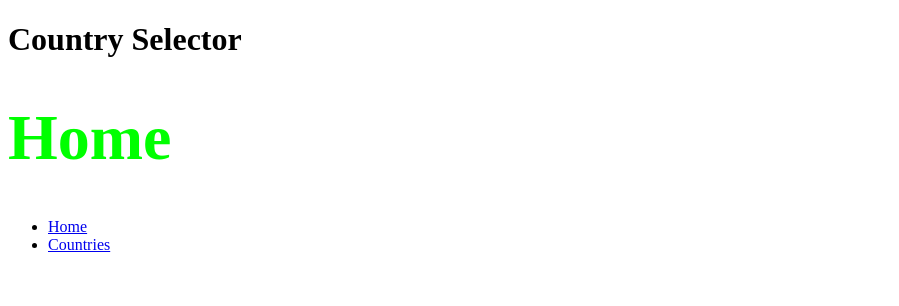
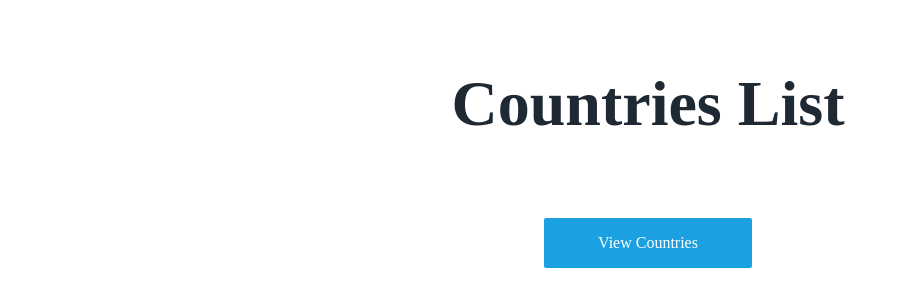
Before and after one commit to SenhorLion/sb-code-challenge, a React (Create React App) app in the folder front-end/: page / in a window 1280 px wide. Shown: the top 306 px of the page, without its empty margins (0-899 px from the left). Built offline with nearby package versions, Linux system fonts and the light colour scheme.

Commit message:
feat: Add countries route to render mock data, refactor and add styled-components

```diff
--- a/front-end/src/components/App.js
+++ b/front-end/src/components/App.js
@@ -1,14 +1,24 @@
 import React from 'react';
+import styled from 'styled-components';
 import Routes from '../routes';
+import { TitleH1 } from './Text';
+
+const AppDiv = styled.div`
+  display: flex;
+  flex: 1;
+  flex-direction: column;
+  min-width: 100vw;
+  /* color: ${props => props.theme.colors.lightBlue}; */
+  background-color: white;
+  justify-content: center;
+`;
 
 const App = () => {
   return (
-    <div className="app">
-      <div>
-        <h1>Country Selector</h1>
-      </div>
+    <AppDiv className="app">
+      <TitleH1 center>Countries List</TitleH1>
       <Routes />
-    </div>
+    </AppDiv>
   );
 };
 
--- /dev/null
+++ b/front-end/src/components/Buttons/Button.js
@@ -0,0 +1,27 @@
+// import React from 'react';
+import { Link } from 'react-router-dom';
+import styled, { css } from 'styled-components';
+
+const Button = styled(Link)`
+  border-radius: 4px;
+  padding: 1em;
+  width: 11rem;
+  background: white;
+  color: ${props => props.theme.colors.primaryCyan};
+  border: 2px solid white;
+  text-align: center;
+  text-decoration: none;
+
+  ${props =>
+    props.primary &&
+    css`
+      background: ${props => props.theme.colors.primaryCyan};
+      color: white;
+
+      :hover {
+        background: ${props => props.theme.colors.primaryDarkCyan};
+      }
+    `};
+`;
+
+export default Button;
--- /dev/null
+++ b/front-end/src/components/Buttons/index.js
@@ -0,0 +1,3 @@
+import Button from './Button';
+
+export { Button };
--- /dev/null
+++ b/front-end/src/components/Country/CountryCard.js
@@ -0,0 +1,58 @@
+import React from 'react';
+import PropTypes from 'prop-types';
+import { Link } from 'react-router-dom';
+import styled from 'styled-components';
+import { renderLanguages } from '../../utils/renderLanguages';
+import { CardTitle } from '../Text';
+
+const CardLink = styled(Link)`
+  display: flex;
+  flex: 1;
+  flex-direction: column;
+  border: 1px solid ${props => props.theme.colors.lightGrey};
+  margin-bottom: 8px;
+  margin-left: 12px;
+  margin-right: 12px;
+  padding: 0.5em;
+  color: ${props => props.theme.colors.coolGrey};
+  text-decoration: none;
+`;
+
+// helper to render Array of languages
+
+const CountryCard = ({ country }) => {
+  return (
+    <CardLink to={`/countries/${country.code}`}>
+      <CardTitle>
+        <span>{country.emoji}</span>
+        {country.name}
+      </CardTitle>
+
+      <h3>
+        Code: <span>{country.code}</span>
+      </h3>
+      <h3>
+        Continent: <span>{country.continent.name}</span>
+      </h3>
+
+      <h3>Languages:</h3>
+      <span>{renderLanguages(country.languages)}</span>
+    </CardLink>
+  );
+};
+
+CountryCard.propTypes = {
+  country: PropTypes.shape({
+    code: PropTypes.string.isRequired,
+    name: PropTypes.string.isRequired,
+    native: PropTypes.string.isRequired,
+    continent: PropTypes.shape({
+      code: PropTypes.string.isRequired,
+      name: PropTypes.string.isRequired,
+    }).isRequired,
+    languages: PropTypes.array.isRequired,
+    emoji: PropTypes.string.isRequired,
+  }).isRequired,
+};
+
+export default CountryCard;
--- /dev/null
+++ b/front-end/src/components/Country/FilterCountryLinks.js
@@ -0,0 +1,42 @@
+import React from 'react';
+import PropTypes from 'prop-types';
+import styled from 'styled-components';
+import { FilterLink, SubTitle } from '../Text';
+
+const FilterLinkDiv = styled.div`
+  display: flex;
+  flex: 1;
+  flex-direction: column;
+  border: 1px solid ${props => props.theme.colors.lightBlue};
+  margin-top: 1em;
+  padding: 0.5em;
+  /* color: ${props => props.theme.colors.lightBlue}; */
+  justify-content: center;
+`;
+const CenterDiv = styled.div`
+  display: flex;
+  flex: 1;
+  align-self: center;
+  align-content: center;
+`;
+
+// TODO: For small screen use a dropdown list
+const FilterCountryLinks = ({ countries = [], color }) => {
+  return (
+    <FilterLinkDiv>
+      <SubTitle color={color}>Quick links:</SubTitle>
+      <CenterDiv>
+        {countries.map(country => (
+          <FilterLink href={`#${country.title}`}>{country.title}</FilterLink>
+        ))}
+      </CenterDiv>
+    </FilterLinkDiv>
+  );
+};
+
+FilterCountryLinks.propTypes = {
+  countries: PropTypes.arrayOf(PropTypes.object).isRequired,
+  color: PropTypes.string.isRequired,
+};
+
+export default FilterCountryLinks;
--- /dev/null
+++ b/front-end/src/components/Country/index.js
@@ -0,0 +1,5 @@
+import CountryCard from './CountryCard';
+import CountryDetailCard from './CountryDetailCard';
+import FilterCountryLinks from './FilterCountryLinks';
+
+export { CountryCard, CountryDetailCard, FilterCountryLinks };
--- /dev/null
+++ b/front-end/src/components/Text/index.js
@@ -0,0 +1,63 @@
+import { Link } from 'react-router-dom';
+import styled from 'styled-components';
+
+const TitleH1 = styled.h1`
+  font-size: 4em;
+  padding: 0.25em;
+  color: ${props => props.theme.colors.primaryText};
+  text-align: ${props => (props.center ? 'center' : 'left')};
+`;
+const TitleH2 = styled.h2`
+  font-size: 3em;
+  padding: 0.25em;
+  color: ${props => props.theme.colors.black};
+  text-align: ${props => (props.center ? 'center' : 'left')};
+`;
+const SubTitle = styled.h3`
+  font-size: 1em;
+  color: ${props => (props.color ? props.color : props.theme.colors.coolGrey)};
+  text-align: ${props => (props.center ? 'center' : 'left')};
+`;
+const SubTitleInline = styled.span`
+  font-size: 0.75em;
+  color: ${props => props.theme.colors.coolGrey};
+  text-align: ${props => (props.center ? 'center' : 'left')};
+`;
+const Code = styled.code`
+  color: ${props => props.theme.colors.secondaryMagenta};
+`;
+const CardTitle = styled.h1`
+  font-size: 2em;
+  color: ${props => props.theme.colors.black};
+  text-align: ${props => (props.center ? 'center' : 'left')};
+`;
+
+const StyledLink = styled(Link)`
+  font-size: 1em;
+  color: ${props => props.theme.colors.coolGrey};
+`;
+
+const FilterLink = styled.a`
+  font-size: 1em;
+  padding-right: 0.6em;
+  text-decoration: none;
+  color: ${props => props.theme.colors.secondaryMagenta};
+  &:visited {
+    color: ${props => props.theme.colors.lightGrey};
+  }
+  &:hover {
+    color: ${props => props.theme.colors.secondaryDarkMagenta};
+    text-decoration: underline;
+  }
+`;
+
+export {
+  TitleH1,
+  TitleH2,
+  SubTitle,
+  SubTitleInline,
+  CardTitle,
+  StyledLink,
+  FilterLink,
+  Code,
+};
--- /dev/null
+++ b/front-end/src/globalcss/index.css
@@ -0,0 +1,27 @@
+@import-normalize;
+
+body {
+  margin: 0;
+  font-family: -apple-system, BlinkMacSystemFont, 'Roboto', 'Open Sans',
+    'Ubuntu', 'Cantarell', 'Fira Sans', 'Droid Sans', 'Helvetica Neue',
+    sans-serif;
+  -webkit-font-smoothing: antialiased;
+  -moz-osx-font-smoothing: grayscale;
+}
+
+code {
+  font-family: source-code-pro, Menlo, Monaco, Consolas, 'Courier New',
+    monospace;
+}
+
+#root {
+  display: flex;
+  flex: 1;
+  flex-direction: column;
+  min-width: 100vw;
+  min-height: 100vh;
+  margin: 0;
+  padding: 0;
+  align-items: center;
+  justify-content: center;
+}
--- a/front-end/src/routes/Countries.js
+++ b/front-end/src/routes/Countries.js
@@ -1,6 +1,15 @@
 import React from 'react';
+import PropTypes from 'prop-types';
 import { Link } from 'react-router-dom';
+import Loading from 'react-loading';
+import styled, { withTheme } from 'styled-components';
+import sortBy from 'lodash/sortBy';
 
+import { TitleH2 } from '../components/Text';
+import { CountryCard, FilterCountryLinks } from '../components/Country';
+import { countries } from '../__mocks__/countries.mock';
+// NB: This is a Container Component to fetch data
+// it will wrap the CountriesList component
 /**
  * Display the list of countries and the languages spoken in that country,
  * both in English and native,
@@ -9,6 +18,9 @@ import { Link } from 'react-router-dom';
  * Request GraphQL API query to get country data and rendering the list
  */
 
+// FLAG | Country Name, Code, Continent | Languages: English | Native
+// 🇦🇩 | Andorra, Europe | Code: AD | Languages: Catalan (Català)
+
 // API: https://countries.trevorblades.com/
 
 //  query:
@@ -16,29 +28,134 @@ import { Link } from 'react-router-dom';
 //      code
 //      name
 //  }
+
+const StyledDiv = styled.div`
+  flex: 1;
+  border: 0px solid ${props => props.theme.colors.black};
+  margin-bottom: 6px;
+  padding: 0.5em;
+  color: ${props => props.theme.colors.coolGrey};
+  justify-content: center;
+  align-items: center;
+  align-content: center;
+`;
+
+const BackToTop = styled.a`
+  display: flex;
+  font-size: 1em;
+  color: ${props => props.theme.colors.coolGrey};
+  text-align: ${props => (props.center ? 'center' : 'left')};
+  padding: 1em;
+`;
+
+const countriesByLetter = countries =>
+  countries.reduce((obj, country) => {
+    const firstLetter = country.name[0].toUpperCase();
+    return {
+      ...obj,
+      [firstLetter]: [...(obj[firstLetter] || []), country],
+    };
+  }, {});
+
+// write a GraphQL query that asks for names and codes for all countries
+
 class Countries extends React.Component {
-  // state = {
-  //   isLoaded: false,
-  //   countries: [],
-  // };
+  state = {
+    isLoading: true,
+    error: null,
+    countries: [],
+  };
 
   componentDidMount() {
-    // TODO: fetch API data
+    this.getCountries();
   }
 
+  getCountries = async () => {
+    // TODO fetch from API
+
+    try {
+      this.setState({ isLoading: true });
+
+      if (countries) {
+        // Convert countries into Sections by Letter
+        // {
+        //   A: [{...countries for A}],
+        //   B: [{...countries for B}],
+        //   ...etc
+        // }
+        const countriesByLetterList = countriesByLetter(countries);
+        const countrySections = Object.keys(countriesByLetterList)
+          .sort()
+          .map(letter => ({
+            data: sortBy(countriesByLetterList[letter], ['name']),
+            title: letter,
+          }));
+
+        this.setState({ isLoading: false, countries: countrySections });
+      } else {
+        throw Error('No countries found');
+      }
+    } catch (error) {
+      this.setState({ isLoading: false, error });
+    }
+  };
+
+  renderCountries = country => {
+    const { title, data } = country;
+
+    return (
+      <StyledDiv key={title}>
+        <TitleH2 id={title} center>
+          {title}
+        </TitleH2>
+        <BackToTop href="#top">Back to top</BackToTop>
+        {data.map(item => {
+          return <CountryCard key={item.code} country={item} />;
+        })}
+      </StyledDiv>
+    );
+  };
+
+  renderFilterLinks = () => {
+    const { countries } = this.state;
+    const { theme } = this.props;
+    const {
+      colors: { secondaryMagenta },
+    } = theme;
+    return (
+      <FilterCountryLinks countries={countries} color={secondaryMagenta} />
+    );
+  };
+
   render() {
+    const { isLoading, error, countries } = this.state;
+
     return (
       <div>
-        <h1>Countries Route</h1>
+        <Link to="/">{'< Back'}</Link>
 
-        <ul>
-          <li>
-            <Link to="/">{'< Back'}</Link>
-          </li>
-        </ul>
+        {isLoading && (
+          <Loading delay={200} type="spokes" color="#222" className="loading" />
+        )}
+
+        {error && <p>Error {error}</p>}
+
+        {countries && countries.length && (
+          <div>
+            {this.renderFilterLinks(countries)}
+
+            {countries.map(this.renderCountries)}
+          </div>
+        )}
       </div>
     );
   }
 }
 
-export default Countries;
+Countries.propTypes = {
+  theme: PropTypes.PropTypes.shape({
+    colors: PropTypes.objectOf(PropTypes.string),
+  }).isRequired,
+};
+
+export default withTheme(Countries);
--- a/front-end/src/routes/Home.js
+++ b/front-end/src/routes/Home.js
@@ -1,30 +1,25 @@
 import React from 'react';
-import { Link } from 'react-router-dom';
 import styled from 'styled-components';
+import { Button } from '../components/Buttons';
 
-// TODO: Move to a styled component folder "typography or summink"
-const StyledH1 = styled.h1`
-  font-size: 4em;
-  color: ${props => props.theme.colors.primary};
+const StyledDiv = styled.div`
+  display: flex;
+  flex: 1;
+  padding: 1em;
+  justify-content: center;
+  align-items: center;
+  align-content: center;
 `;
-
 /**
  * Display basic links for the other routes
  */
 const Home = () => {
   return (
-    <div>
-      <StyledH1>Home</StyledH1>
-
-      <ul>
-        <li>
-          <Link to="/">Home</Link>
-        </li>
-        <li>
-          <Link to="/countries">Countries</Link>
-        </li>
-      </ul>
-    </div>
+    <StyledDiv>
+      <Button primary to="/countries">
+        View Countries
+      </Button>
+    </StyledDiv>
   );
 };
 
--- a/front-end/src/theme/index.js
+++ b/front-end/src/theme/index.js
@@ -1,6 +1,20 @@
 const theme = {
   colors: {
-    primary: '#00ff00',
+    // primary
+    primaryCyan: '#1ba1e2',
+    primaryLightCyan: '#682dff',
+    primaryDarkCyan: '#0073b0',
+    primaryText: '#1F2933',
+
+    // supporting
+    secondaryMagenta: '#d80073',
+    secondaryLightMagenta: '#ff55a1',
+    secondaryDarkMagenta: '#a10048',
+    secondaryText: '#ffffff',
+
+    // neutral
+    coolGrey: '#52606D',
+    lightGrey: '#CBD2D9',
   },
 };
 
```
